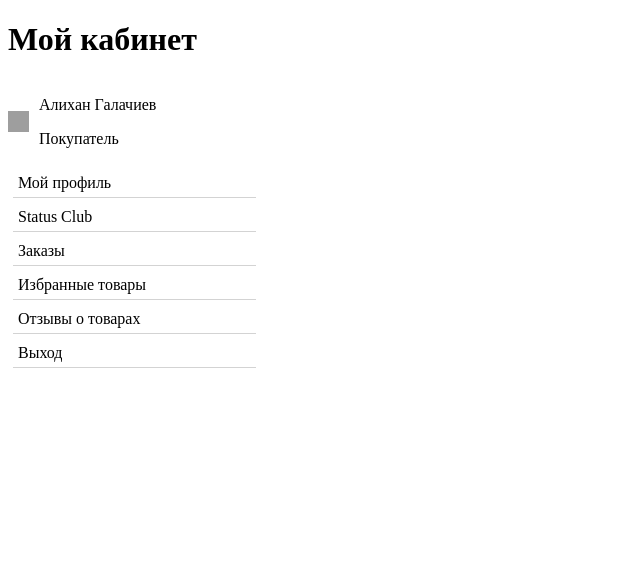
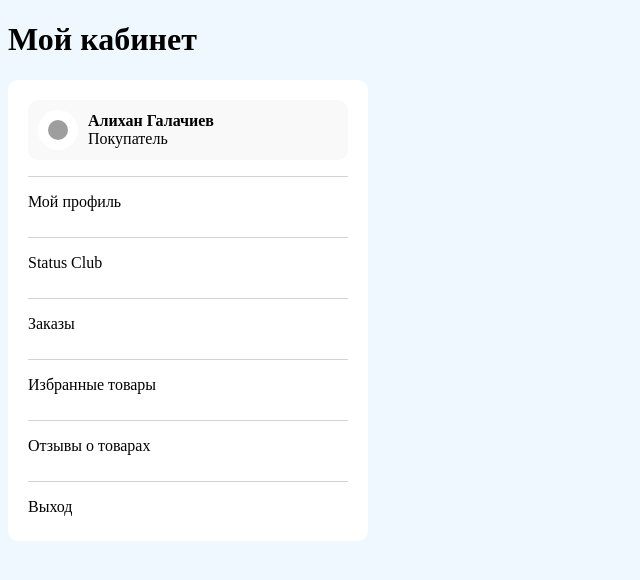
Before and after one commit to ALLGaLL115/sidebar-and-forma, a PHP site: page / in a window 1280 px wide. Shown: the top 580 px of the page, without its empty margins (0-640 px from the left). Run offline with PHP 8.4, Linux system fonts and the light colour scheme; grey boxes are pictures that could not be loaded.

Commit message:
brough the sidebar to normal

```diff
--- a/src/view/sidebar/index.html
+++ b/src/view/sidebar/index.html
@@ -3,6 +3,7 @@
 <head>
     <meta charset="UTF-8" />
     <title>title</title>
+    <link rel="stylesheet", href="./style.css">
     <link rel="stylesheet", href="./style.css">
 
 </head>
@@ -10,20 +11,29 @@
     <h1>Мой кабинет</h1>
 
     <div class="sidebar">
+        <!-- <div class="sidebar-header">
+            <div style="font-weight: bold;">Алихан Галачиев</div>
+            <div>Покупатель</div>
+        </div> -->
+
         <div class="sidebar-header">
-            <img class="sidebar-img" src="C:\Users\allga\FrontendProjects\html_studing\forma and sidebar\images\smiilik.png" >
 
+            <img src="C:/Users/allga/FrontendProjects/html_studing/forma and sidebar/images/smiilik.png">
             <div>
-                <p>Алихан Галачиев</p>
-                <p>Покупатель</p>
+                <div style="font-weight: bold;">Алихан Галачиев</div>
+                <div>Покупатель</div>
             </div>
         </div>
-        <div class="sidebar-item">Мой профиль</div>
-        <div class="sidebar-item">Status Club</div>
-        <div class="sidebar-item">Заказы</div>
-        <div class="sidebar-item">Избранные товары</div>
-        <div class="sidebar-item">Отзывы о товарах</div>
-        <div class="sidebar-item">Выход</div>
+        <ul>
+            <div class="sidebar-item"><p>Мой профиль</p></div>
+            <div class="sidebar-item"><p>Status Club</p></div>
+            <div class="sidebar-item"><p>Заказы</p></div>
+            <div class="sidebar-item"><p>Избранные товары</p></div>
+            <div class="sidebar-item"><p>Отзывы о товарах</p></div>
+            <div class="sidebar-item"><p>Выход</p></div>
+        </ul>
+
+
     </div>
 
 </body>
--- a/src/view/sidebar/style.css
+++ b/src/view/sidebar/style.css
@@ -1,22 +1,63 @@
-.sidebar {
-    width: 20%;
+body {
+    background-color: aliceblue;
 }
 
+.sidebar {
+    width: 360px;
+    height: 461px;
+    display: flex;
+    flex-direction: column;
+    justify-content: flex-start;
+    box-sizing: border-box;
+
+
+    padding: 0 20px;
+    border-radius: 10px;
+
+    background-color: white;
+}
+
+
+
 .sidebar-header {
+    height: 60px;
+
     display: flex;
     flex-direction: row;
     align-items: center;
+    margin-top: 20px;
+    /* margin-bottom: 10px; */
+
+    border-radius: 10px;
+    background-color: #F9F9FA;
+
+}
+.sidebar-header img {
+    width: 20px;
+    height: 20px;
+
+    padding: 10px;
+    margin: 10px;
+    border-radius: 100px;
+    background-color: white;
 }
 
-.sidebar-img{
-    height: 21px;
-    width: 21px;
-    margin-right: 10px;
+.sidebar ul {
+    padding-left: 0;
 }
 
 .sidebar-item {
-    list-style-type: none;
-    border-bottom: 1px solid lightgray;
-    padding: 5px;
-    margin: 5px;
+    height: 60px;
+
+    /* display: inline-block; */
+    vertical-align: middle;
+
+    /* margin: 5px; */
+    box-sizing: content-box;
+    /* border: 1px solid lightgray; */
+    border-top: 1px solid lightgray;
+
+
+
+
 }
```
